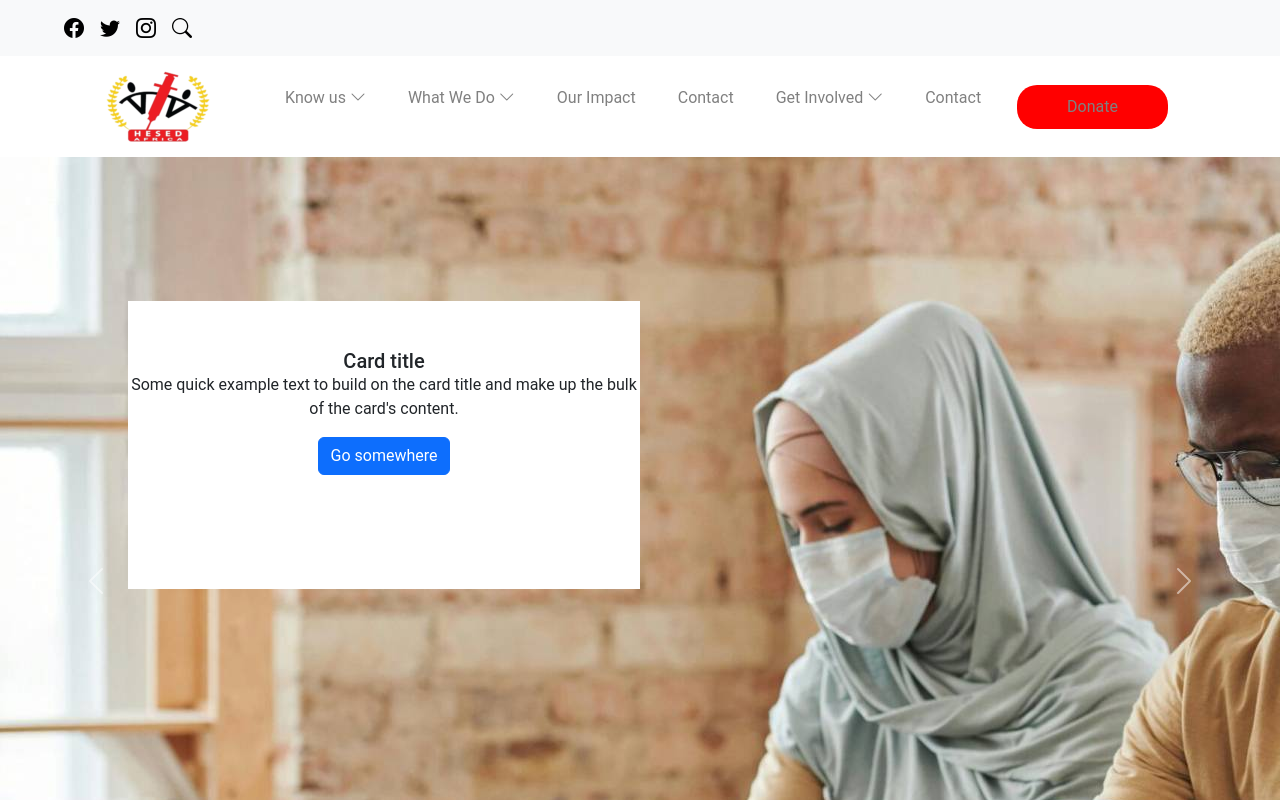
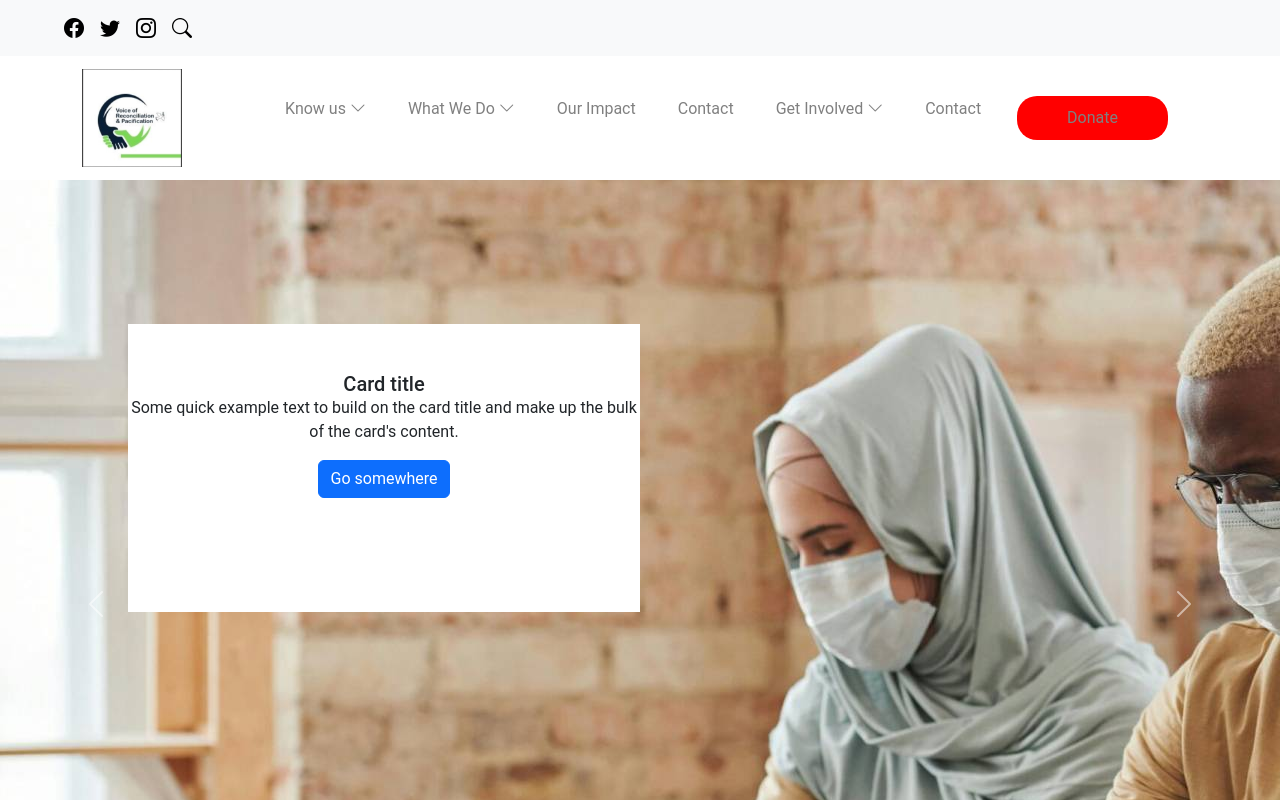
Before and after one commit to justin-ngatho/hesed, a React (Create React App) app: page / in a window 1280 px wide. Shown: the top 800 px of the page. Built offline with nearby package versions, Linux system fonts and the light colour scheme.

Commit message:
logo change

```diff
--- a/src/components/nav.js
+++ b/src/components/nav.js
@@ -11,7 +11,7 @@ export default function Navbar() {
     <nav className="navbar navbar-expand-lg">
       <div className="container">
         <a className="navbar-brand" href="#" style={{paddingRight:'20px'}}>
-          <img src="./hesed/logo.png"/>
+          <img style={{width:'100px'}} src="./hesed/logo2.jpeg"/>
         </a>
         <button
           className="navbar-toggler"
```
Also changed, not shown: public/hesed/logo2.jpeg (added).
